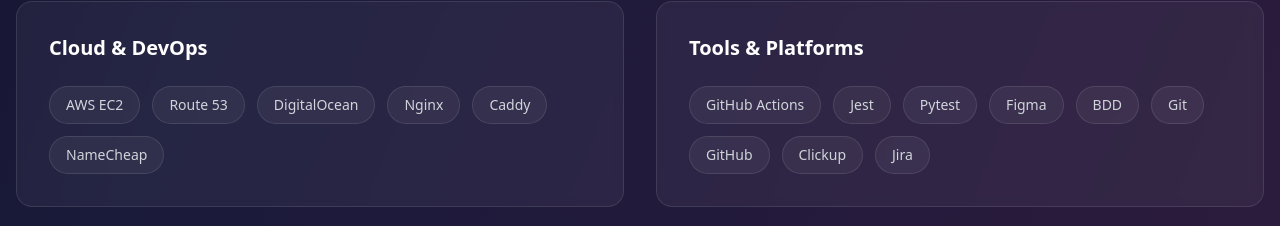
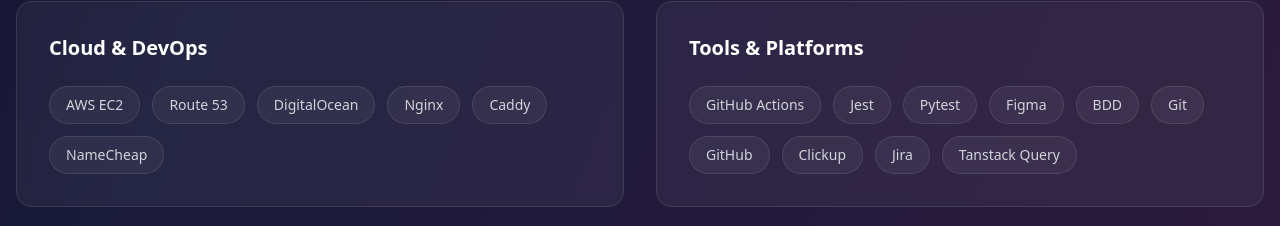
Before and after one commit to Ruzell11/portfolio-2025, a React (Vite) app: page / in a window 1280 px wide. Shown: the part 2646-2872 px from the top of the page. Built offline with nearby package versions, Linux system fonts and the light colour scheme.

Commit message:
add tanstack on tools

```diff
--- a/src/App.tsx
+++ b/src/App.tsx
@@ -178,7 +178,7 @@ function App() {
               },
               {
                 title: "Tools & Platforms",
-                skills: ['GitHub Actions', 'Jest', 'Pytest', 'Figma', 'BDD', 'Git', 'GitHub', 'Clickup', 'Jira']
+                skills: ['GitHub Actions', 'Jest', 'Pytest', 'Figma', 'BDD', 'Git', 'GitHub', 'Clickup', 'Jira', 'Tanstack Query']
               }
             ].map((category, index) => (
               <div key={index} className="bg-white/5 backdrop-blur-sm p-6 sm:p-8 rounded-2xl border border-white/10 transition-all duration-300 hover:border-purple-500/50 hover:bg-white/10">
```
